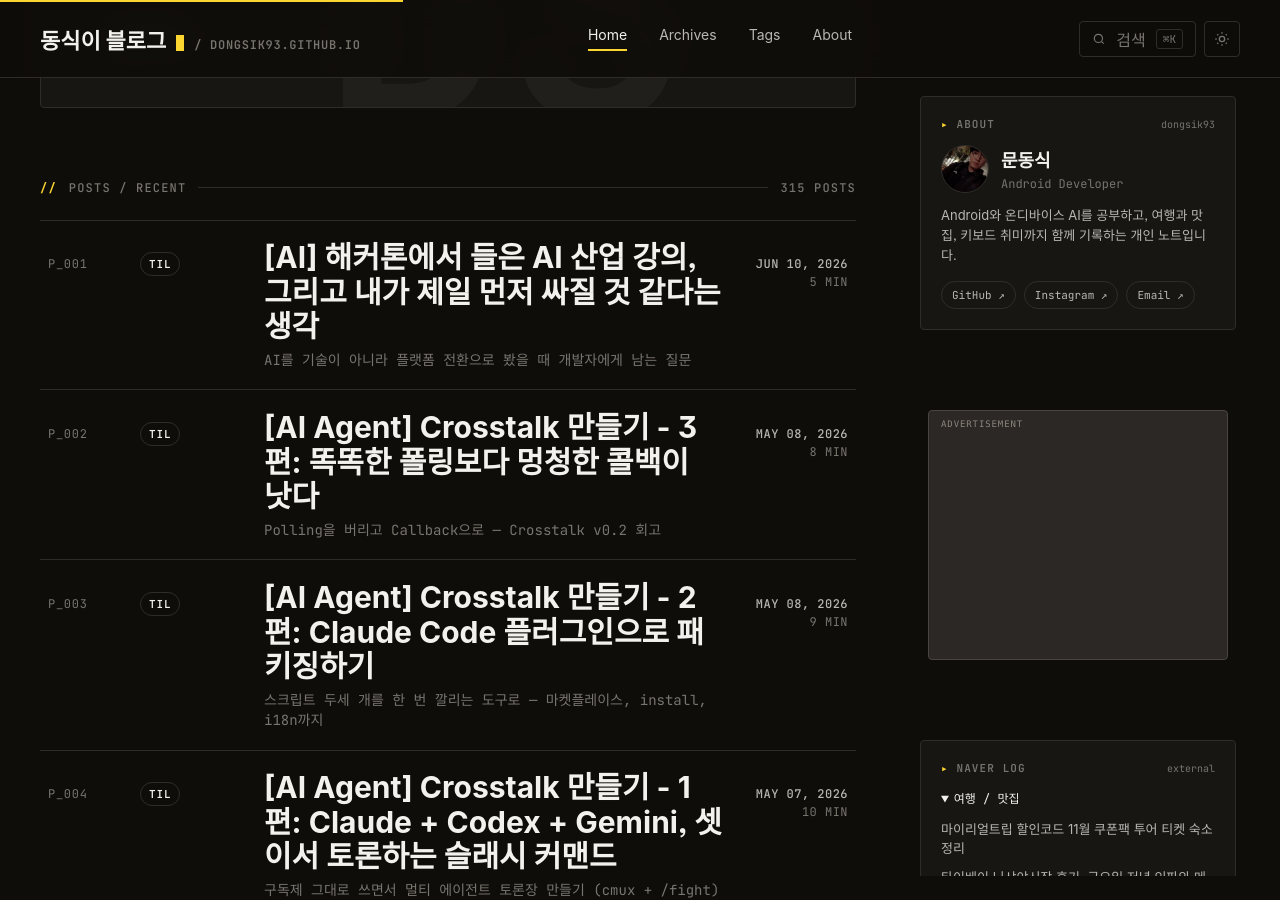
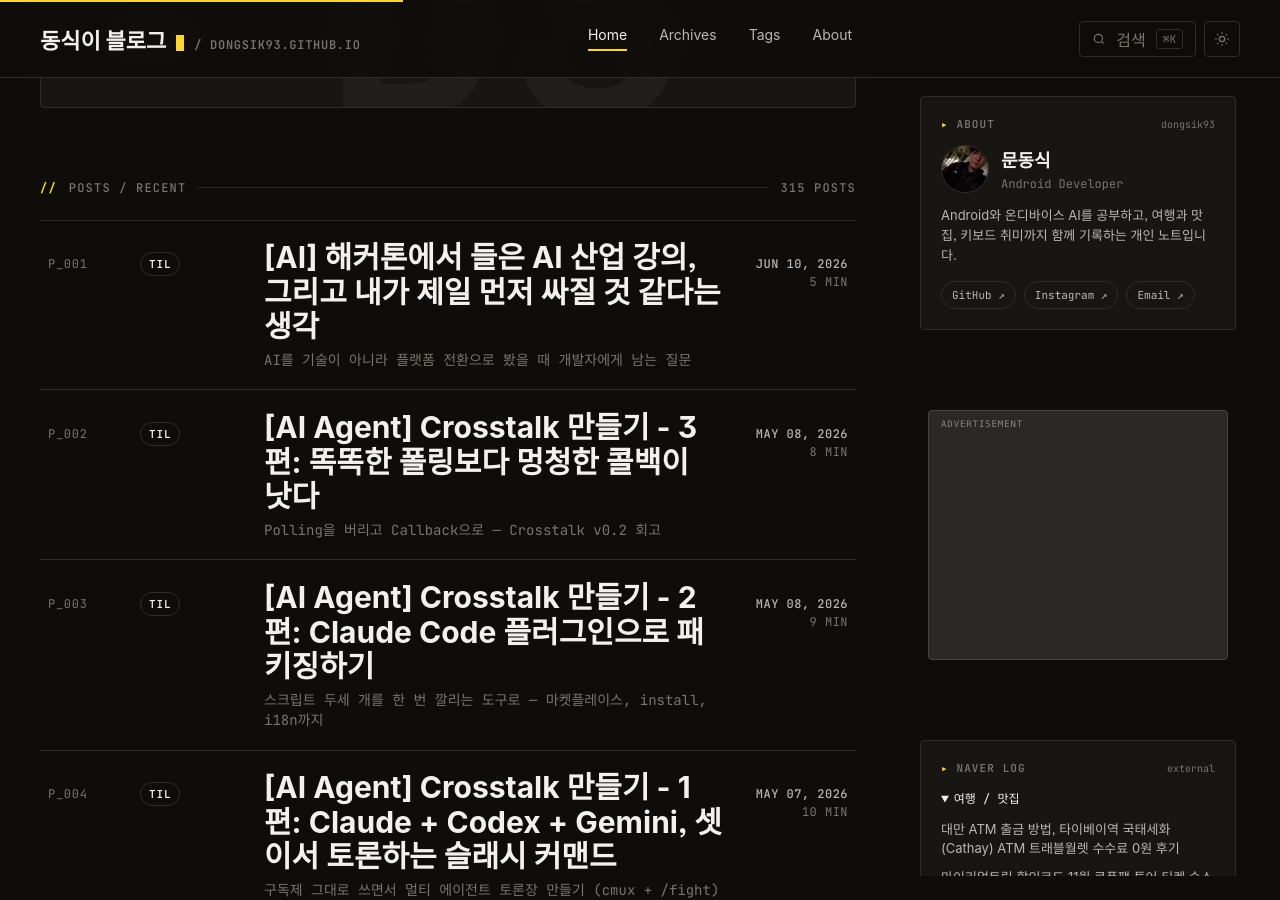
Before and after one commit to dongsik93/dongsik93.github.io, a Jekyll site: the page built from index.html, in a window 1280 px wide and 900 px high, scrolled down 601 px. Built offline with Jekyll 4.4.1, drawn with Linux system fonts in a browser that asks for light colours; some web fonts are replaced; the list of posts is cut into pages by our own code.

Commit message:
Add Taipei station ATM withdrawal backlink

```diff
--- a/_includes/blogs.html
+++ b/_includes/blogs.html
@@ -5,6 +5,7 @@
 <details>
   <summary>✈️ 여행 후기</summary>
   <ul class="list-inline">
+    <li><small><a href="https://m.blog.naver.com/econ_view/224462769706" target="_blank" rel="noopener noreferrer">대만 ATM 출금 방법, 타이베이역 국태세화(Cathay) ATM 트래블월렛 수수료 0원 후기</a></small></li>
     <li><small><a href="https://m.blog.naver.com/econ_view/224462034929" target="_blank" rel="noopener noreferrer">마이리얼트립 할인코드 11월 쿠폰팩 투어 티켓 숙소 정리</a></small></li>
     <li><small><a href="https://m.blog.naver.com/econ_view/224461355778" target="_blank" rel="noopener noreferrer">타이베이 닝샤야시장 후기, 금요일 저녁 인파와 메뉴판 가격</a></small></li>
     <li><small><a href="https://m.blog.naver.com/econ_view/224458404958" target="_blank" rel="noopener noreferrer">삿포로 오타루 JR 예약 방법 2026년 11월 최신판, 자유석·지정석·E티켓 차이까지</a></small></li>
```
